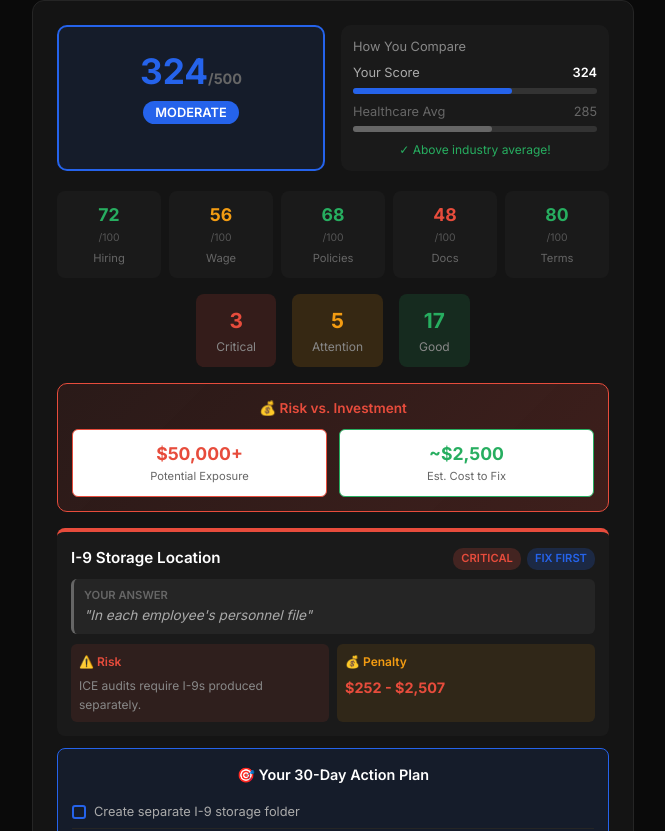
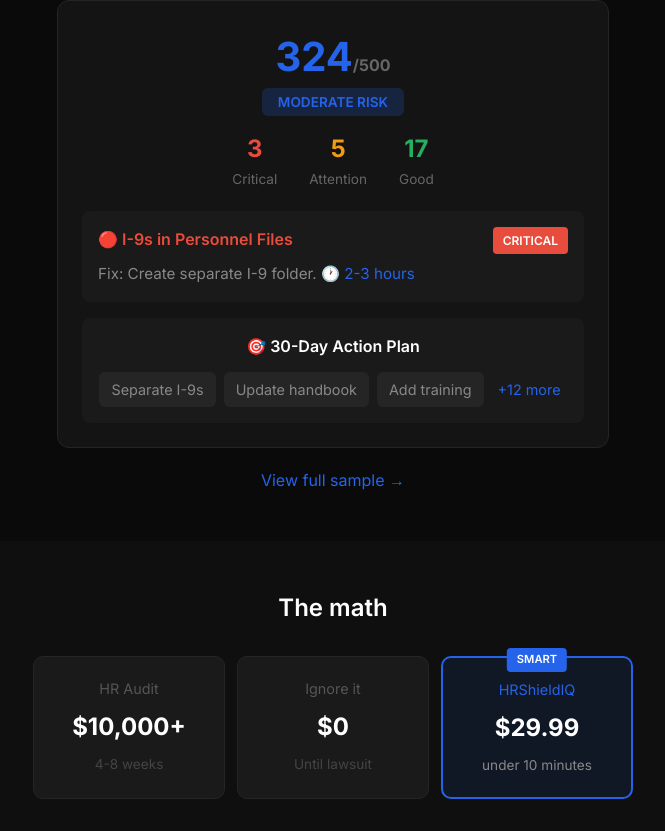
Before and after one commit to TechShieldKC/hrshieldiq, a React (Create React App) app: page / in a window 1280 px wide. Shown: the part 2409-3240 px from the top of the page, without its empty margins (307-972 px from the left). Built offline with nearby package versions, Linux system fonts and the light colour scheme.

Commit message:
Update App.js

```diff
--- a/src/App.js
+++ b/src/App.js
@@ -906,102 +906,41 @@
           </section>
 
           {/* Sample Report */}
-          <section style={{ padding: '48px 24px', maxWidth: '650px', margin: '0 auto', textAlign: 'center' }}>
+          <section style={{ padding: '48px 24px', maxWidth: '600px', margin: '0 auto', textAlign: 'center' }}>
             <h2 style={{ fontSize: '1.5rem', fontWeight: 600, color: '#fff', marginBottom: '24px' }}>Sample report preview</h2>
             <div style={{ backgroundColor: '#141414', borderRadius: '12px', padding: '24px', border: '1px solid #252525' }}>
 
-              {/* Score + Comparison */}
-              <div style={{ display: 'grid', gridTemplateColumns: '1fr 1fr', gap: '16px', marginBottom: '20px' }}>
-                <div style={{ backgroundColor: 'rgba(37,99,235,0.1)', border: `2px solid ${colors.primary}`, borderRadius: '10px', padding: '16px', textAlign: 'center' }}>
-                  <div style={{ fontSize: '2.2rem', fontWeight: 700, color: colors.primary }}>324<span style={{ fontSize: '0.9rem', color: '#666' }}>/500</span></div>
-                  <span style={{ backgroundColor: colors.primary, color: '#fff', padding: '4px 12px', borderRadius: '12px', fontSize: '0.8rem', fontWeight: 600 }}>MODERATE</span>
+              {/* Score */}
+              <div style={{ marginBottom: '16px' }}>
+                <div style={{ fontSize: '2.5rem', fontWeight: 700, color: colors.primary }}>324<span style={{ fontSize: '1rem', color: '#666' }}>/500</span></div>
+                <span style={{ backgroundColor: 'rgba(37,99,235,0.2)', color: colors.primary, padding: '6px 16px', borderRadius: '6px', fontSize: '0.85rem', fontWeight: 600 }}>MODERATE RISK</span>
+              </div>
+
+              {/* Summary Stats */}
+              <div style={{ display: 'flex', justifyContent: 'center', gap: '32px', marginBottom: '20px', fontSize: '1rem' }}>
+                <div style={{ textAlign: 'center' }}><div style={{ fontSize: '1.5rem', fontWeight: 700, color: '#e74c3c' }}>3</div><div style={{ color: '#666', fontSize: '0.85rem' }}>Critical</div></div>
+                <div style={{ textAlign: 'center' }}><div style={{ fontSize: '1.5rem', fontWeight: 700, color: '#f39c12' }}>5</div><div style={{ color: '#666', fontSize: '0.85rem' }}>Attention</div></div>
+                <div style={{ textAlign: 'center' }}><div style={{ fontSize: '1.5rem', fontWeight: 700, color: '#27ae60' }}>17</div><div style={{ color: '#666', fontSize: '0.85rem' }}>Good</div></div>
+              </div>
+
+              {/* Critical Issue Example */}
+              <div style={{ backgroundColor: '#1a1a1a', borderRadius: '8px', padding: '16px', marginBottom: '16px', textAlign: 'left' }}>
+                <div style={{ display: 'flex', justifyContent: 'space-between', alignItems: 'center', marginBottom: '8px' }}>
+                  <span style={{ color: '#e74c3c', fontWeight: 600, fontSize: '1rem' }}>🔴 I-9s in Personnel Files</span>
+                  <span style={{ backgroundColor: '#e74c3c', color: '#fff', padding: '4px 10px', borderRadius: '4px', fontSize: '0.75rem', fontWeight: 600 }}>CRITICAL</span>
                 </div>
-                <div style={{ backgroundColor: '#1a1a1a', borderRadius: '10px', padding: '12px', textAlign: 'left', fontSize: '0.8rem' }}>
-                  <div style={{ color: '#888', marginBottom: '6px' }}>How You Compare</div>
-                  <div style={{ display: 'flex', justifyContent: 'space-between', color: '#aaa', marginBottom: '4px' }}><span>Your Score</span><span style={{ color: '#fff', fontWeight: 600 }}>324</span></div>
-                  <div style={{ height: '6px', backgroundColor: '#333', borderRadius: '3px', marginBottom: '8px' }}><div style={{ height: '100%', width: '65%', backgroundColor: colors.primary, borderRadius: '3px' }}></div></div>
-                  <div style={{ display: 'flex', justifyContent: 'space-between', color: '#666', marginBottom: '4px' }}><span>Healthcare Avg</span><span>285</span></div>
-                  <div style={{ height: '6px', backgroundColor: '#333', borderRadius: '3px' }}><div style={{ height: '100%', width: '57%', backgroundColor: '#666', borderRadius: '3px' }}></div></div>
-                  <div style={{ color: '#27ae60', fontSize: '0.75rem', marginTop: '8px', textAlign: 'center' }}>✓ Above industry average!</div>
+                <p style={{ color: '#888', fontSize: '0.95rem', margin: 0 }}>Fix: Create separate I-9 folder. <span style={{ color: colors.primary }}>🕐 2-3 hours</span></p>
+              </div>
+
+              {/* Action Plan */}
+              <div style={{ backgroundColor: '#1a1a1a', borderRadius: '8px', padding: '16px', textAlign: 'center' }}>
+                <p style={{ color: '#fff', fontWeight: 600, fontSize: '1rem', margin: '0 0 12px' }}>🎯 30-Day Action Plan</p>
+                <div style={{ display: 'flex', gap: '8px', flexWrap: 'wrap', justifyContent: 'center' }}>
+                  {['Separate I-9s', 'Update handbook', 'Add training'].map((item, i) => (
+                    <span key={i} style={{ backgroundColor: '#252525', color: '#888', padding: '6px 12px', borderRadius: '6px', fontSize: '0.9rem' }}>{item}</span>
+                  ))}
+                  <span style={{ color: colors.primary, fontSize: '0.9rem', padding: '6px' }}>+12 more</span>
                 </div>
-              </div>
-
-              {/* Category Scores */}
-              <div style={{ display: 'flex', justifyContent: 'space-between', gap: '8px', marginBottom: '16px' }}>
-                {[
-                  { name: 'Hiring', score: 72, color: '#27ae60' },
-                  { name: 'Wage', score: 56, color: '#f39c12' },
-                  { name: 'Policies', score: 68, color: '#27ae60' },
-                  { name: 'Docs', score: 48, color: '#e74c3c' },
-                  { name: 'Terms', score: 80, color: '#27ae60' }
-                ].map((cat, i) => (
-                  <div key={i} style={{ backgroundColor: '#1a1a1a', borderRadius: '8px', padding: '10px 8px', textAlign: 'center', flex: 1 }}>
-                    <div style={{ fontSize: '1.1rem', fontWeight: 700, color: cat.color }}>{cat.score}</div>
-                    <div style={{ fontSize: '0.65rem', color: '#555' }}>/100</div>
-                    <div style={{ fontSize: '0.7rem', color: '#666', marginTop: '4px' }}>{cat.name}</div>
-                  </div>
-                ))}
-              </div>
-
-              {/* Summary Stats */}
-              <div style={{ display: 'flex', justifyContent: 'center', gap: '16px', marginBottom: '16px' }}>
-                <div style={{ backgroundColor: 'rgba(231,76,60,0.15)', borderRadius: '8px', padding: '10px 20px', textAlign: 'center' }}><div style={{ fontSize: '1.3rem', fontWeight: 700, color: '#e74c3c' }}>3</div><div style={{ color: '#888', fontSize: '0.75rem' }}>Critical</div></div>
-                <div style={{ backgroundColor: 'rgba(243,156,18,0.15)', borderRadius: '8px', padding: '10px 20px', textAlign: 'center' }}><div style={{ fontSize: '1.3rem', fontWeight: 700, color: '#f39c12' }}>5</div><div style={{ color: '#888', fontSize: '0.75rem' }}>Attention</div></div>
-                <div style={{ backgroundColor: 'rgba(39,174,96,0.15)', borderRadius: '8px', padding: '10px 20px', textAlign: 'center' }}><div style={{ fontSize: '1.3rem', fontWeight: 700, color: '#27ae60' }}>17</div><div style={{ color: '#888', fontSize: '0.75rem' }}>Good</div></div>
-              </div>
-
-              {/* Risk vs Investment */}
-              <div style={{ background: 'linear-gradient(135deg, rgba(231,76,60,0.1) 0%, rgba(231,76,60,0.2) 100%)', border: '1px solid #e74c3c', borderRadius: '10px', padding: '14px', marginBottom: '16px' }}>
-                <div style={{ fontSize: '0.85rem', fontWeight: 600, color: '#e74c3c', marginBottom: '10px', textAlign: 'center' }}>💰 Risk vs. Investment</div>
-                <div style={{ display: 'grid', gridTemplateColumns: '1fr 1fr', gap: '12px' }}>
-                  <div style={{ backgroundColor: '#fff', borderRadius: '6px', padding: '10px', textAlign: 'center', border: '1px solid #e74c3c' }}>
-                    <div style={{ fontSize: '1.1rem', fontWeight: 700, color: '#e74c3c' }}>$50,000+</div>
-                    <div style={{ fontSize: '0.7rem', color: '#666' }}>Potential Exposure</div>
-                  </div>
-                  <div style={{ backgroundColor: '#fff', borderRadius: '6px', padding: '10px', textAlign: 'center', border: '1px solid #27ae60' }}>
-                    <div style={{ fontSize: '1.1rem', fontWeight: 700, color: '#27ae60' }}>~$2,500</div>
-                    <div style={{ fontSize: '0.7rem', color: '#666' }}>Est. Cost to Fix</div>
-                  </div>
-                </div>
-              </div>
-
-              {/* Critical Issue Card */}
-              <div style={{ backgroundColor: '#1a1a1a', borderRadius: '8px', padding: '14px', marginBottom: '12px', textAlign: 'left', borderTop: '4px solid #e74c3c' }}>
-                <div style={{ display: 'flex', justifyContent: 'space-between', alignItems: 'center', marginBottom: '8px' }}>
-                  <span style={{ color: '#fff', fontWeight: 600, fontSize: '0.95rem' }}>I-9 Storage Location</span>
-                  <div style={{ display: 'flex', gap: '6px' }}>
-                    <span style={{ backgroundColor: 'rgba(231,76,60,0.2)', color: '#e74c3c', padding: '2px 8px', borderRadius: '10px', fontSize: '0.7rem', fontWeight: 600 }}>CRITICAL</span>
-                    <span style={{ backgroundColor: 'rgba(37,99,235,0.2)', color: colors.primary, padding: '2px 8px', borderRadius: '10px', fontSize: '0.7rem', fontWeight: 600 }}>FIX FIRST</span>
-                  </div>
-                </div>
-                <div style={{ backgroundColor: '#252525', padding: '8px 10px', borderRadius: '6px', marginBottom: '10px', borderLeft: '3px solid #666' }}>
-                  <div style={{ fontSize: '0.7rem', color: '#666', textTransform: 'uppercase', fontWeight: 600 }}>Your Answer</div>
-                  <div style={{ fontSize: '0.85rem', color: '#aaa', fontStyle: 'italic' }}>"In each employee's personnel file"</div>
-                </div>
-                <div style={{ display: 'grid', gridTemplateColumns: '1fr 1fr', gap: '8px', fontSize: '0.75rem' }}>
-                  <div style={{ backgroundColor: 'rgba(231,76,60,0.1)', padding: '8px', borderRadius: '6px' }}>
-                    <div style={{ color: '#e74c3c', fontWeight: 600, marginBottom: '4px' }}>⚠️ Risk</div>
-                    <div style={{ color: '#888' }}>ICE audits require I-9s produced separately.</div>
-                  </div>
-                  <div style={{ backgroundColor: 'rgba(243,156,18,0.1)', padding: '8px', borderRadius: '6px' }}>
-                    <div style={{ color: '#f39c12', fontWeight: 600, marginBottom: '4px' }}>💰 Penalty</div>
-                    <div style={{ color: '#e74c3c', fontWeight: 700, fontSize: '0.9rem' }}>$252 - $2,507</div>
-                  </div>
-                </div>
-              </div>
-
-              {/* Action Plan Preview */}
-              <div style={{ backgroundColor: 'rgba(37,99,235,0.1)', borderRadius: '8px', padding: '14px', textAlign: 'left', border: `1px solid ${colors.primary}` }}>
-                <p style={{ color: '#fff', fontWeight: 600, fontSize: '0.9rem', margin: '0 0 10px', textAlign: 'center' }}>🎯 Your 30-Day Action Plan</p>
-                <div style={{ fontSize: '0.8rem' }}>
-                  {['Create separate I-9 storage folder', 'Order current year employment posters', 'Create written warning template'].map((item, i) => (
-                    <div key={i} style={{ display: 'flex', alignItems: 'center', gap: '8px', padding: '6px 0', borderBottom: i < 2 ? '1px solid #252525' : 'none' }}>
-                      <div style={{ width: '14px', height: '14px', border: `2px solid ${colors.primary}`, borderRadius: '3px', flexShrink: 0 }}></div>
-                      <span style={{ color: '#aaa' }}>{item}</span>
-                    </div>
-                  ))}
-                </div>
-                <div style={{ textAlign: 'center', marginTop: '8px' }}><span style={{ color: colors.primary, fontSize: '0.8rem' }}>+12 more actions...</span></div>
               </div>
             </div>
             <a href="/sample-report.html" target="_blank" style={{ display: 'inline-block', color: colors.primary, marginTop: '20px', fontSize: '1rem', textDecoration: 'none' }}>View full sample →</a>
```
